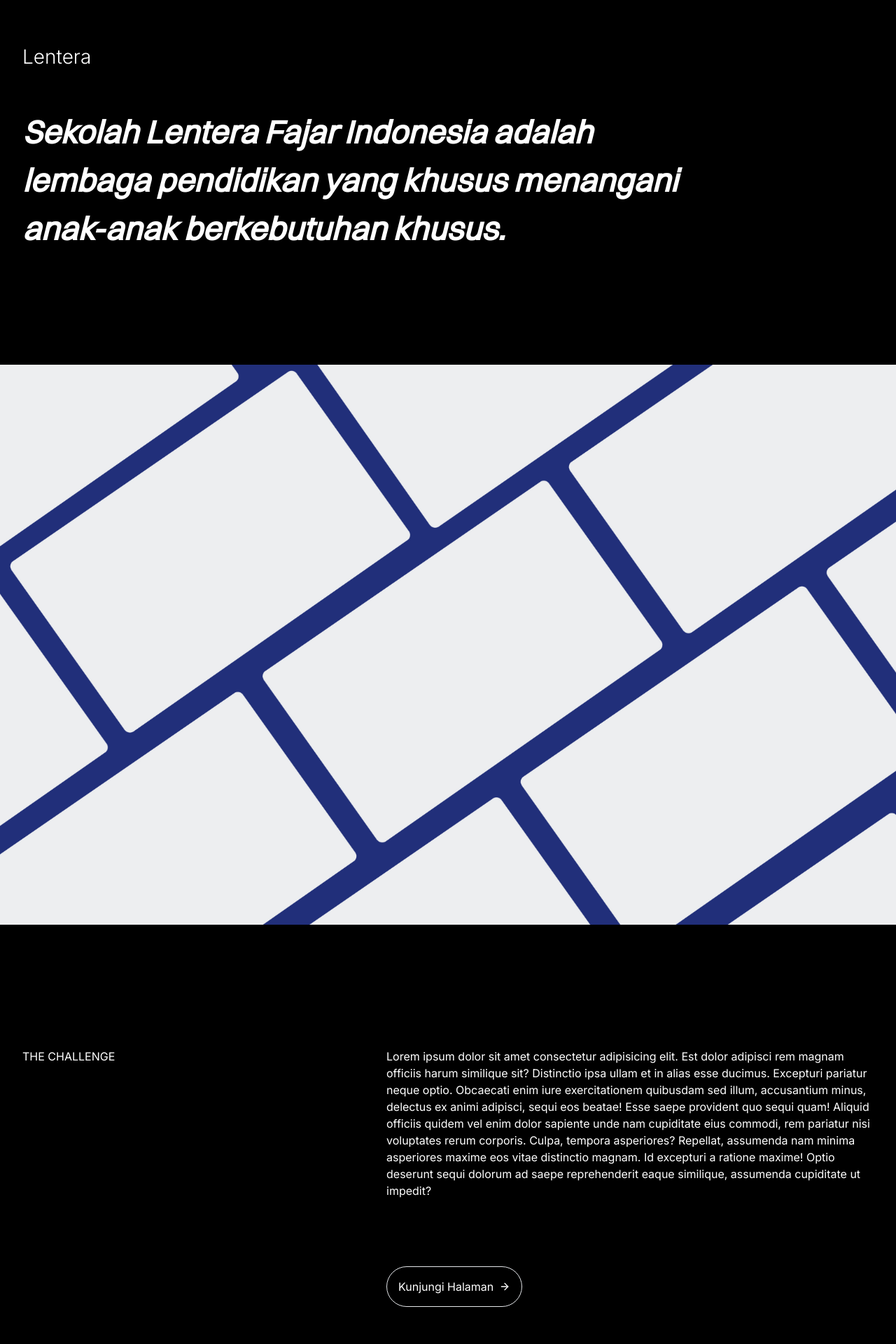
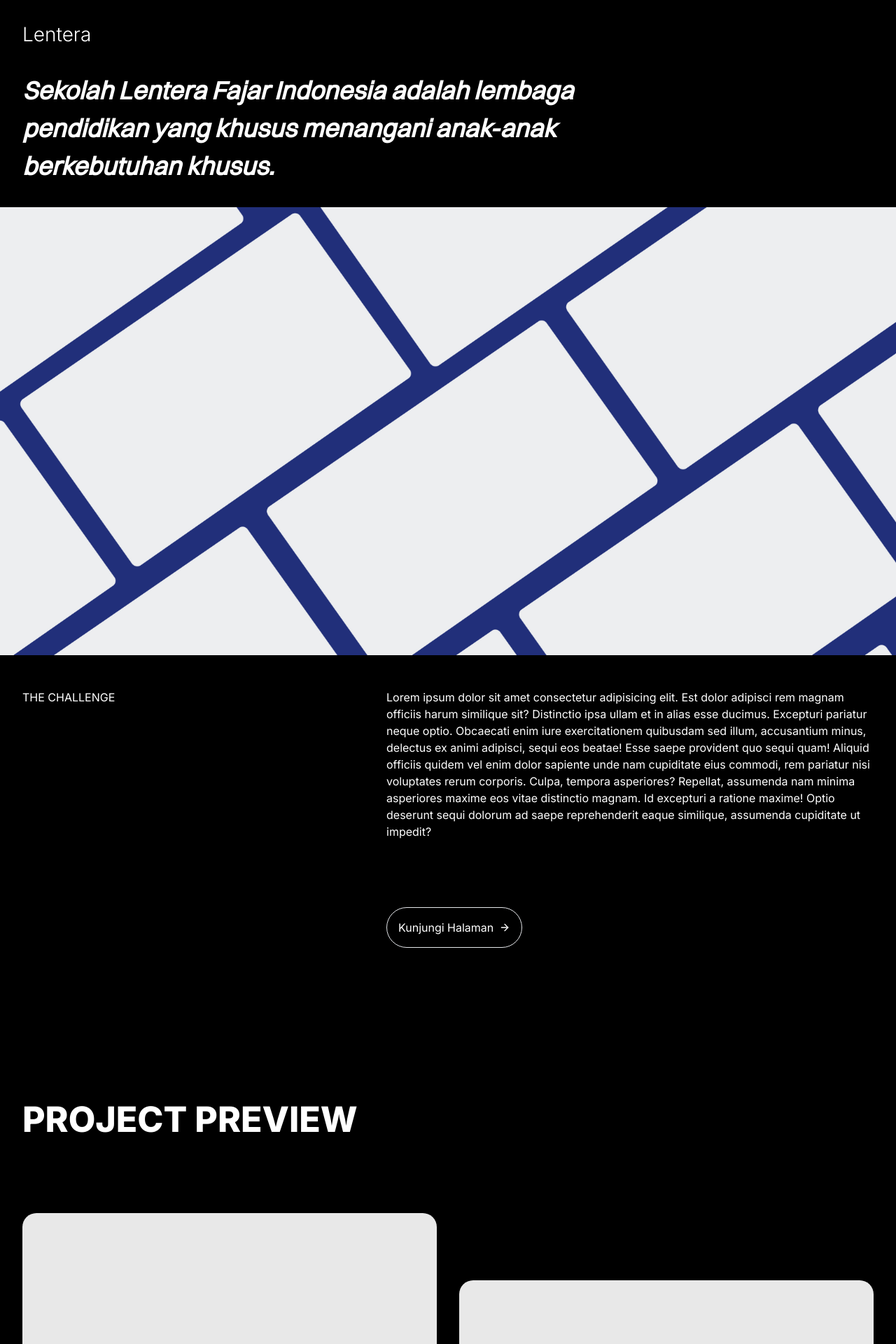
Before and after one commit to bagian/nextBagianlanding, a Next.js app: page /projects/lentera in a window 1280 px wide. Shown: the part 100-2020 px from the top of the page at 70% size. Built offline with nearby package versions, Linux system fonts and the light colour scheme.

Commit message:
fix: scrollTrigger image projects

```diff
--- a/app/layout.js
+++ b/app/layout.js
@@ -54,6 +54,7 @@ export default function RootLayout({ children }) {
     <html
       lang="en"
       className={`${LeMurmure.variable} ${MangoMedium.variable} ${SwitzerRegular.variable}`}
+      suppressHydrationWarning
     >
       <body className={inter.className}>
         <Menu />
--- a/app/page.jsx
+++ b/app/page.jsx
@@ -44,8 +44,8 @@ import Spline from "@splinetool/react-spline";
 // let chars = splitTextAnm.chars;
 
 const Home = () => {
-  const pageHeader = useRef();
-  const tl = useRef();
+  // const pageHeader = useRef();
+  // const tl = useRef();
 
   // useGSAP(
   //   () => {
@@ -157,7 +157,7 @@ const Home = () => {
   return (
     <>
       <div className={`relative page-header`}>
-        <div className="overflow-hidden page-content" ref={pageHeader}>
+        <div className="overflow-hidden page-content">
           <div className="overflow-hidden pageContent-wrapper">
             <motion.section
               className="pointer-events-none flex flex-[4] text-center page-wrapper overflow-hidden xl:h-screen lg:h-screen md:h-screen h-screen rounded-b-[1.5rem] xl:rounded-b-[3rem] md:rounded-b-[3rem] lg:rounded-b-[3rem] relative"
--- a/app/projects/Projects.module.scss
+++ b/app/projects/Projects.module.scss
@@ -11,8 +11,9 @@
             position: relative;
 
             .projectHeading {
-                max-width: 1440px;
-                margin: auto;
+                background-color: #000;
+                z-index: 20;
+                position: relative;
 
                 .headingTitle {
                     // background-color: #000;
@@ -20,6 +21,7 @@
                 }
 
             }
+
 
             .projectName {
                 // font-size: 28px;
@@ -42,7 +44,6 @@
             }
 
             .detailInfoWrapper {
-
                 .detailInfo {
                     .projectContent_intro {
                         .detailInfo_item {}
@@ -76,15 +77,11 @@
 
         }
 
+        // .detailInfoWrapper {
+        //     background-color: tomato;
+        // }
     }
-
-
 }
-
-
-
-
-
 
 
 @media (100px <=width <=479px) {
@@ -337,12 +334,13 @@
 }
 
 @media (1204px <=width) {
+    .headingTitle {
+        font-size: 36px;
+        max-width: 60%;
+    }
+
     .projectContainer {
         .projectWrapper {
-            .headingTitle {
-                font-size: 46px;
-                max-width: 80%;
-            }
 
             .projectName {
                 font-size: 28px;
@@ -351,7 +349,6 @@
             .projectContent {
 
                 .projectContent_intro {
-                    // font-size: 25px;
                     margin: 2em;
                 }
             }
@@ -375,6 +372,12 @@
                         }
                     }
                 }
+            }
+
+            .projectHeading_top {
+                max-width: 1440px;
+                margin: auto;
+
             }
 
             .projectContent_background {
@@ -413,7 +416,6 @@
 
                 img {
                     border-radius: 20px;
-                    margin: 0;
                     object-fit: cover;
                     width: 100%;
                     height: 775px;
@@ -470,11 +472,11 @@
 
             .projectContent_background {
                 img {
-                    height: 100vh;
+                    // top: 30vh;
+                    height: 110vh;
                     object-fit: cover;
                     display: block;
                     background-repeat: no-repeat;
-                    top: 0;
                 }
             }
         }
--- a/app/projects/kinaya/page.jsx
+++ b/app/projects/kinaya/page.jsx
@@ -1,7 +1,8 @@
 "use client";
 
-import React, { useLayoutEffect, useRef } from "react";
+import { useLayoutEffect, useRef } from "react";
 import styles from "../Projects.module.scss";
+// import Image from "next/legacy/image";
 import Image from "next/image";
 
 import KinayaConcept from "../../../public/img/KinayaMockup.jpg";
@@ -13,6 +14,13 @@ import KinayaTeam from "../../../public/img/KinayaTeam.jpg";
 import Link from "next/link";
 import { motion } from "framer-motion";
 import { FiArrowRight } from "react-icons/fi";
+
+// import { useLayoutEffect, useRef } from "react";
+import gsap from "gsap";
+import { ScrollTrigger } from "gsap/ScrollTrigger";
+
+gsap.registerPlugin(ScrollTrigger);
+
 const dataProject = [
   {
     projectName: "Kinaya",
@@ -43,14 +51,37 @@ const dataImage = [
 ];
 
 export default function KinayaProjects() {
+  const containerRef = useRef();
+  const imageRef = useRef();
+
+  useLayoutEffect(() => {
+    const tl = gsap.timeline({
+      scrollTrigger: {
+        trigger: containerRef.current,
+        start: "top bottom", // ketika bagian atas trigger berada di bawah viewport
+        end: "bottom top", // ketika bagian bawah trigger berada di atas viewport
+        scrub: 1.5, // membuat animasi bergerak seiring scroll
+      },
+    });
+
+    // Mengatur efek parallax pada gambar
+    tl.to(imageRef.current, {
+      yPercent: -30, // menggeser gambar ke atas sebesar 20% dari ukuran aslinya
+      ease: "power4.inOut",
+    });
+  }, []);
   return (
     <>
-      <div className={`${styles.projectContainer} text-white pt-16`}>
+      <div
+        ref={containerRef}
+        className={`${styles.projectContainer} text-white pt-16`}
+      >
         <div className={`${styles.projectWrapper}`}>
           {dataProject.map((data) => (
             <div className={`${styles.projectContent}`} key={data.projectName}>
-              <div className={`${styles.projectHeading} pb-32 relative`}>
-                <span className={`${styles.projectName} block font-light p-8`}>
+              <div className={`${styles.projectHeading} bg-black`}>
+                <div className={`${styles.projectHeading_top} relative`}>
+                  <span className={`${styles.projectName} font-light p-8`}>
                     {data.projectName}
                   </span>
                   <div
@@ -59,16 +90,24 @@ export default function KinayaProjects() {
                     {data.projectHeading}
                   </div>
                 </div>
+              </div>
               <div className={`${styles.projectContent_item}`}>
-                <div className={`${styles.projectContent_background}`}>
+                <div
+                  className={`${styles.projectContent_background} overflow-hidden`}
+                >
+                  <div className="relative h-screen overflow-hidden">
                     <Image
                       src={data.projectImageTop}
+                      ref={imageRef}
                       objectFit="Cover"
+                      // priority={false}
                       alt="Project"
+                      className="relative h-screen"
                     />
                   </div>
+                </div>
                 <div
-                  className={`${styles.detailInfoWrapper} relative lg:mt-32`}
+                  className={`${styles.detailInfoWrapper} relative -mt-[10rem]`}
                 >
                   <div className={`${styles.detailInfo}`}>
                     <div className={`${styles.projectContent_intro}`}>
@@ -114,8 +153,8 @@ export default function KinayaProjects() {
                         >
                           {dataImage.map((viewImage, i) => (
                             <div
+                              className={`${styles.overView_grid_ov} overflow-hidden`}
                               key={i}
-                              className={`${styles.overView_grid_ov}`}
                             >
                               <Image
                                 src={viewImage.image}
--- a/app/projects/lentera/page.jsx
+++ b/app/projects/lentera/page.jsx
@@ -1,8 +1,8 @@
 "use client";
 
-import React, { useLayoutEffect, useRef } from "react";
+import { useLayoutEffect, useRef } from "react";
 import styles from "../Projects.module.scss";
-import Image from "next/image";
+import Image from "next/legacy/image";
 
 import LenteraMockup from "../../../public/img/LenteraMockup.jpg";
 import blankImage from "../../../public/img/blank.jpg";
@@ -10,6 +10,11 @@ import blankImage from "../../../public/img/blank.jpg";
 import Link from "next/link";
 import { motion } from "framer-motion";
 import { FiArrowRight } from "react-icons/fi";
+
+import gsap from "gsap";
+import { ScrollTrigger } from "gsap/ScrollTrigger";
+
+gsap.registerPlugin(ScrollTrigger);
 const dataProject = [
   {
     projectName: "Lentera",
@@ -41,14 +46,37 @@ const dataImage = [
 ];
 
 export default function LenteraProjects() {
+  const containerRef = useRef(null);
+  const imageRef = useRef(null);
+
+  useLayoutEffect(() => {
+    const tl = gsap.timeline({
+      scrollTrigger: {
+        trigger: containerRef.current,
+        start: "top bottom", // ketika bagian atas trigger berada di bawah viewport
+        end: "bottom top", // ketika bagian bawah trigger berada di atas viewport
+        scrub: 1.5, // membuat animasi bergerak seiring scroll
+      },
+    });
+
+    // Mengatur efek parallax pada gambar
+    tl.to(imageRef.current, {
+      yPercent: -30, // menggeser gambar ke atas sebesar 20% dari ukuran aslinya
+      ease: "power4.inOut",
+    });
+  }, []);
   return (
     <>
-      <div className={`${styles.projectContainer} text-white pt-16`}>
+      <div
+        ref={containerRef}
+        className={`${styles.projectContainer} text-white pt-16`}
+      >
         <div className={`${styles.projectWrapper}`}>
           {dataProject.map((data) => (
             <div className={`${styles.projectContent}`} key={data.projectName}>
-              <div className={`${styles.projectHeading} pb-32 relative`}>
-                <span className={`${styles.projectName} block font-light p-8`}>
+              <div className={`${styles.projectHeading} bg-black`}>
+                <div className={`${styles.projectHeading_top} relative`}>
+                  <span className={`${styles.projectName} font-light p-8`}>
                     {data.projectName}
                   </span>
                   <div
@@ -57,16 +85,23 @@ export default function LenteraProjects() {
                     {data.projectHeading}
                   </div>
                 </div>
+              </div>
               <div className={`${styles.projectContent_item}`}>
-                <div className={`${styles.projectContent_background}`}>
+                <div
+                  className={`${styles.projectContent_background} overflow-hidden`}
+                >
+                  <div className="relative h-screen overflow-hidden">
                     <Image
                       src={data.projectImageTop}
+                      ref={imageRef}
                       objectFit="Cover"
                       alt="Project"
+                      className="relative h-screen"
                     />
                   </div>
+                </div>
                 <div
-                  className={`${styles.detailInfoWrapper} relative lg:mt-32`}
+                  className={`${styles.detailInfoWrapper} relative -mt-[10rem]`}
                 >
                   <div className={`${styles.detailInfo}`}>
                     <div className={`${styles.projectContent_intro}`}>
@@ -84,7 +119,7 @@ export default function LenteraProjects() {
                           {data.projectDetail}
                           <span>
                             <Link
-                              href="https://www.lenterafajarindonesia.sch.id"
+                              href="https://www.kinayainterior.com"
                               target="_blank"
                             >
                               <motion.button
@@ -112,8 +147,8 @@ export default function LenteraProjects() {
                         >
                           {dataImage.map((viewImage, i) => (
                             <div
+                              className={`${styles.overView_grid_ov} overflow-hidden`}
                               key={i}
-                              className={`${styles.overView_grid_ov}`}
                             >
                               <Image
                                 src={viewImage.image}
```
Lines whose indentation alone changed are shown as unchanged.
